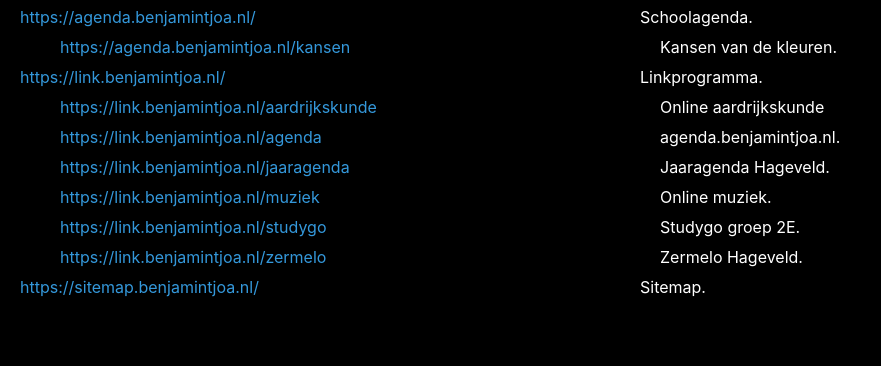
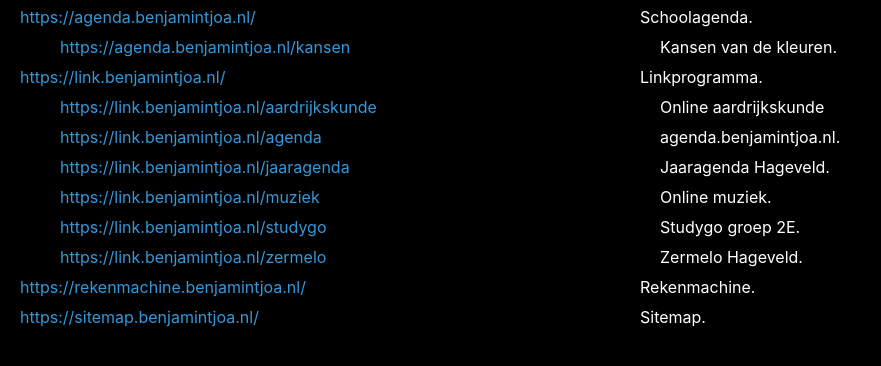
Before and after one commit to BenjaminTjoa/sitemap, a plain HTML site: page index.html in a window 1280 px wide. Shown: the part 108-474 px from the top of the page, without its empty margins (0-881 px from the left). Drawn offline with Linux system fonts and the light colour scheme.

Commit message:
Rekenmachine.benjamintjoa.nl toevoegen.

```diff
--- a/index.html
+++ b/index.html
@@ -93,6 +93,10 @@ h1 {
             <span class="sitemap-description">Zermelo Hageveld.</span>
         </div>
         <div class="sitemap-item">
+            <a href="https://rekenmachine.benjamintjoa.nl/" class="sitemap-link">https://rekenmachine.benjamintjoa.nl/</a>
+            <span class="sitemap-description">Rekenmachine.</span>
+        </div>
+        <div class="sitemap-item">
             <a href="https://sitemap.benjamintjoa.nl/" class="sitemap-link">https://sitemap.benjamintjoa.nl/</a>
             <span class="sitemap-description">Sitemap.</span>
         </div>
```
